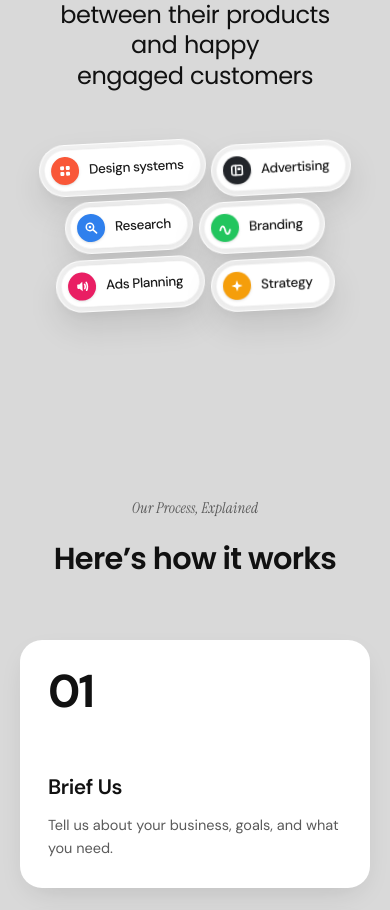
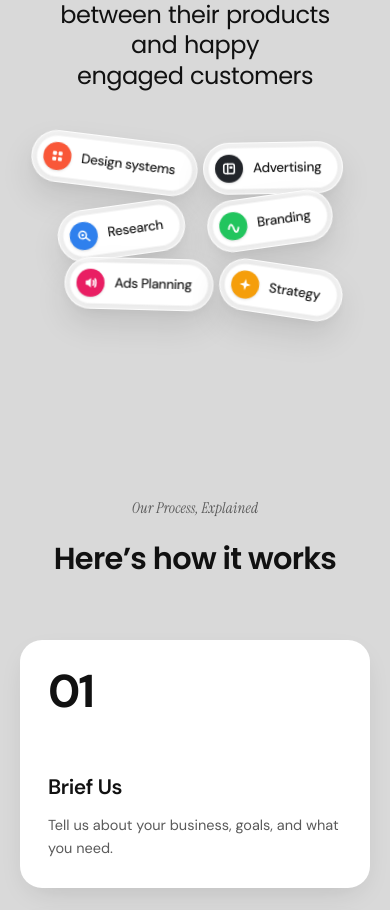
Before and after one commit to AmoghSamarth/Twixters.co, a React (Vite) app: page / in a window 390 px wide. Shown: the part 1120-2030 px from the top of the page. Built offline with nearby package versions, Linux system fonts and the light colour scheme.

Commit message:
feat: align chips along reference arrow axes with directional float and interactive draggable spring snap-back

```diff
--- a/src/components/tw/services.jsx
+++ b/src/components/tw/services.jsx
@@ -55,17 +55,69 @@ function ChipIcon({ type }) {
 }
 
 function ChipItem({ chip }) {
+  const [isDragging, setIsDragging] = useState(false);
+  const [offset, setOffset] = useState({ x: 0, y: 0 });
+  const dragStartRef = useRef({ x: 0, y: 0 });
+
+  const handlePointerDown = (e) => {
+    if (e.button !== 0 && e.pointerType === "mouse") return;
+    e.preventDefault();
+    dragStartRef.current = {
+      x: e.clientX - offset.x,
+      y: e.clientY - offset.y,
+    };
+    setIsDragging(true);
+  };
+
+  // Window listeners guarantee that release ALWAYS snaps back no matter where the pointer is
+  useEffect(() => {
+    if (!isDragging) return;
+
+    const onPointerMove = (e) => {
+      setOffset({
+        x: e.clientX - dragStartRef.current.x,
+        y: e.clientY - dragStartRef.current.y,
+      });
+    };
+
+    const onPointerUp = () => {
+      setIsDragging(false);
+      setOffset({ x: 0, y: 0 });
+    };
+
+    window.addEventListener("pointermove", onPointerMove);
+    window.addEventListener("pointerup", onPointerUp);
+    window.addEventListener("pointercancel", onPointerUp);
+
+    return () => {
+      window.removeEventListener("pointermove", onPointerMove);
+      window.removeEventListener("pointerup", onPointerUp);
+      window.removeEventListener("pointercancel", onPointerUp);
+    };
+  }, [isDragging]);
+
   return (
     <div
-      className="tw-service-chip relative inline-block select-none cursor-default"
+      onPointerDown={handlePointerDown}
+      className={`tw-service-chip tw-float-${chip.floatDir || "tl"} relative inline-block select-none touch-none ${
+        isDragging ? "cursor-grabbing z-50 scale-105" : "cursor-grab z-10 hover:scale-[1.03]"
+      }`}
       style={{
-        ["--rotate"]: `${chip.rotate || -3.5}deg`,
-        ["--offset-x"]: `${chip.offsetX || 0}px`
+        ["--base-rotate"]: `${chip.rotate || 0}deg`,
+        ["--base-x"]: `${chip.offsetX || 0}px`,
+        transform: `translate(calc(var(--base-x) + ${offset.x}px), ${offset.y}px) rotate(var(--base-rotate))`,
+        transition: isDragging
+          ? "none"
+          : "transform 0.65s cubic-bezier(0.175, 0.885, 0.32, 1.275), box-shadow 0.3s ease",
       }}
     >
       {/* Frosted translucent outer bubble capsule (the "bg bubble around them") with soft neutral shadow */}
       <div
-        className="absolute -inset-[5px] sm:-inset-[6px] rounded-full bg-white/60 backdrop-blur-[6px] border border-white/80 shadow-[0_16px_32px_rgba(0,0,0,0.1),0_4px_12px_rgba(0,0,0,0.04)] pointer-events-none"
+        className={`absolute -inset-[5px] sm:-inset-[6px] rounded-full bg-white/60 backdrop-blur-[6px] border border-white/80 pointer-events-none transition-shadow duration-300 ${
+          isDragging
+            ? "shadow-[0_24px_48px_rgba(0,0,0,0.18),0_8px_16px_rgba(0,0,0,0.08)]"
+            : "shadow-[0_16px_32px_rgba(0,0,0,0.1),0_4px_12px_rgba(0,0,0,0.04)]"
+        }`}
         aria-hidden="true"
       />
 
@@ -204,7 +256,7 @@ export function Services() {
           <div className="flex lg:hidden flex-wrap items-center justify-center gap-4 max-w-[560px] mt-6">
             {[...leftChips, ...rightChips].map((chip, i) => (
               <Reveal key={chip.label} delay={120 + i * 50}>
-                <ChipItem chip={{ ...chip, offsetX: 0, rotate: -3 }} />
+                <ChipItem chip={{ ...chip, offsetX: 0 }} />
               </Reveal>
             ))}
           </div>
@@ -218,12 +270,50 @@ export function Services() {
           font-style: italic;
           font-weight: 400;
         }
-        .tw-service-chip {
-          transform: rotate(var(--rotate, -4deg)) translateX(var(--offset-x, 0px));
-          transition: transform 0.3s cubic-bezier(0.16, 1, 0.3, 1), box-shadow 0.3s ease;
+
+        /* Directional idle float animations along the reference arrows */
+        @keyframes float-tl {
+          0%, 100% { translate: 0px 0px; }
+          50% { translate: -8px -5px; }
         }
-        .tw-service-chip:hover {
-          transform: rotate(0deg) translateX(var(--offset-x, 0px)) translateY(-3px) scale(1.03);
+        @keyframes float-l {
+          0%, 100% { translate: 0px 0px; }
+          50% { translate: -9px 0px; }
+        }
+        @keyframes float-bl {
+          0%, 100% { translate: 0px 0px; }
+          50% { translate: -8px 5px; }
+        }
+        @keyframes float-tr {
+          0%, 100% { translate: 0px 0px; }
+          50% { translate: 8px -5px; }
+        }
+        @keyframes float-r {
+          0%, 100% { translate: 0px 0px; }
+          50% { translate: 9px 0px; }
+        }
+        @keyframes float-br {
+          0%, 100% { translate: 0px 0px; }
+          50% { translate: 8px 6px; }
+        }
+
+        .tw-float-tl:not(.cursor-grabbing) {
+          animation: float-tl 4.5s ease-in-out infinite alternate;
+        }
+        .tw-float-l:not(.cursor-grabbing) {
+          animation: float-l 4.2s ease-in-out infinite alternate;
+        }
+        .tw-float-bl:not(.cursor-grabbing) {
+          animation: float-bl 4.8s ease-in-out infinite alternate;
+        }
+        .tw-float-tr:not(.cursor-grabbing) {
+          animation: float-tr 4.6s ease-in-out infinite alternate;
+        }
+        .tw-float-r:not(.cursor-grabbing) {
+          animation: float-r 4.3s ease-in-out infinite alternate;
+        }
+        .tw-float-br:not(.cursor-grabbing) {
+          animation: float-br 4.7s ease-in-out infinite alternate;
         }
       `}</style>
     </section>
--- a/src/data/site.js
+++ b/src/data/site.js
@@ -71,22 +71,22 @@ export const services = {
   statementBottom2: "engaged customers",
   statement: "We help startups and enterprise to establish an emotional connection between their products and happy engaged customers",
   leftChips: [
-    { label: "Design systems", color: "#f95738", icon: "grid", rotate: -3.5, offsetX: 0 },
-    { label: "Advertising", color: "#22252a", icon: "ad", rotate: -3.5, offsetX: 14 },
-    { label: "Research", color: "#2f80ed", icon: "search", rotate: -3.5, offsetX: 0 }
+    { label: "Design systems", color: "#f95738", icon: "grid", rotate: 7, offsetX: 0, floatDir: "tl" },
+    { label: "Advertising", color: "#22252a", icon: "ad", rotate: -1, offsetX: 14, floatDir: "l" },
+    { label: "Research", color: "#2f80ed", icon: "search", rotate: -8, offsetX: 0, floatDir: "bl" }
   ],
   rightChips: [
-    { label: "Branding", color: "#22c55e", icon: "curve", rotate: -3.5, offsetX: 0 },
-    { label: "Ads Planning", color: "#e91e63", icon: "planning", rotate: -3.5, offsetX: -14 },
-    { label: "Strategy", color: "#f59e0b", icon: "strategy", rotate: -3.5, offsetX: 0 }
+    { label: "Branding", color: "#22c55e", icon: "curve", rotate: -8, offsetX: 0, floatDir: "tr" },
+    { label: "Ads Planning", color: "#e91e63", icon: "planning", rotate: 1.5, offsetX: -14, floatDir: "r" },
+    { label: "Strategy", color: "#f59e0b", icon: "strategy", rotate: 8.5, offsetX: 0, floatDir: "br" }
   ],
   chips: [
-    { label: "Design systems", dot: "#f95738", color: "#f95738", icon: "grid", rotate: -3.5 },
-    { label: "Advertising", dot: "#22252a", color: "#22252a", icon: "ad", rotate: -3.5 },
-    { label: "Research", dot: "#2f80ed", color: "#2f80ed", icon: "search", rotate: -3.5 },
-    { label: "Branding", dot: "#22c55e", color: "#22c55e", icon: "curve", rotate: -3.5 },
-    { label: "Ads Planning", dot: "#e91e63", color: "#e91e63", icon: "planning", rotate: -3.5 },
-    { label: "Strategy", dot: "#f59e0b", color: "#f59e0b", icon: "strategy", rotate: -3.5 }
+    { label: "Design systems", dot: "#f95738", color: "#f95738", icon: "grid", rotate: 7 },
+    { label: "Advertising", dot: "#22252a", color: "#22252a", icon: "ad", rotate: -1 },
+    { label: "Research", dot: "#2f80ed", color: "#2f80ed", icon: "search", rotate: -8 },
+    { label: "Branding", dot: "#22c55e", color: "#22c55e", icon: "curve", rotate: -8 },
+    { label: "Ads Planning", dot: "#e91e63", color: "#e91e63", icon: "planning", rotate: 1.5 },
+    { label: "Strategy", dot: "#f59e0b", color: "#f59e0b", icon: "strategy", rotate: 8.5 }
   ]
 };
 export const processSteps = [
```
